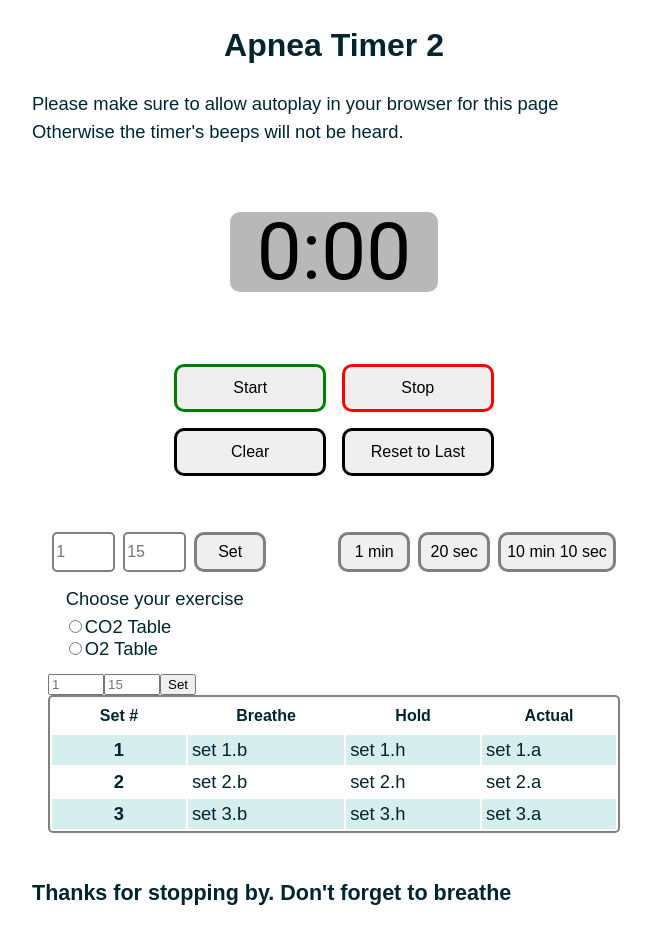
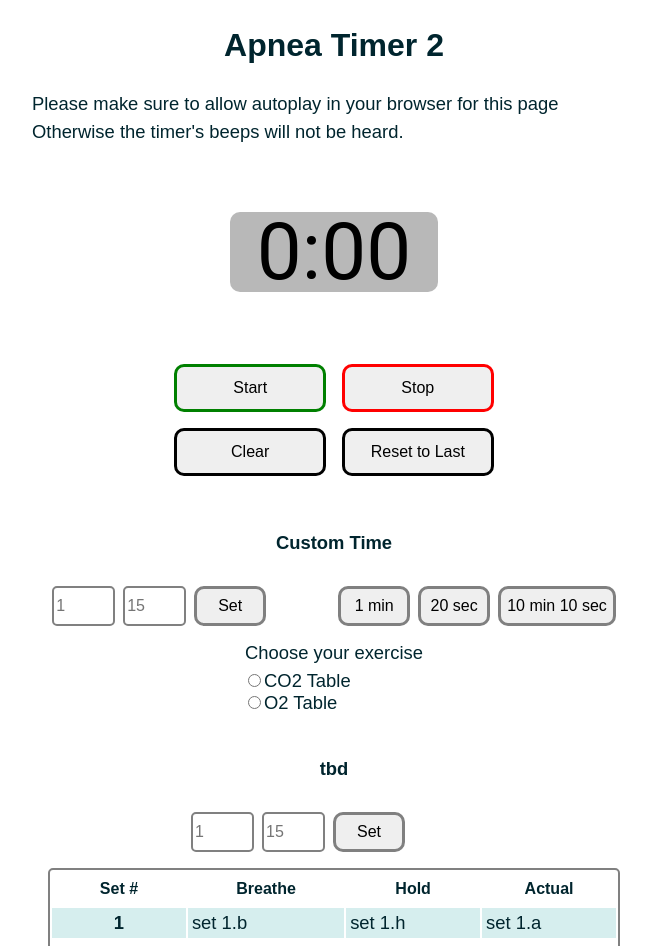
Before and after one commit to ccchrissss/apnea-timer-2, a React (Vite) app: page / in a window 1280 px wide. Shown: the top 946 px of the page, without its empty margins (306-957 px from the left). Built offline with nearby package versions, Linux system fonts and the light colour scheme.

Commit message:
feat: implement Inputs component inside of WorkoutTable component. Modify styling of both Inputs components.

```diff
--- a/src/components/InputsAndPresets.jsx
+++ b/src/components/InputsAndPresets.jsx
@@ -1,12 +1,15 @@
 import { StyledInputsAndPresets } from './styles/InputsAndPresets.styled'
 // import Inputs from './Inputs'
 
-export const Inputs = ({ onSetTimerFromInputs }) => {
+export const Inputs = ({ formName, onSetTimerFromInputs }) => {
 
   return (
     <>
       <div className="break"></div>
+      <h4>{formName}</h4>
+      <div className="break"></div>
       <form className="inputs">
+        {/* <label>{inputsLabel}</label> */}
         {/* <label>Min</label> */}
         <input id="minutes-input" type="number" placeholder="1" min="0" max="10" step="1" />
         {/* <label>Sec</label> */}
@@ -36,7 +39,7 @@ const InputsAndPresets = ({ handleOnSetPreset100, handleOnSetPreset020, handleOn
 
   return (
     <StyledInputsAndPresets>
-      <Inputs onSetTimerFromInputs={handleOnSetTimerFromInputs} />
+      <Inputs formName={'Custom Time'} onSetTimerFromInputs={handleOnSetTimerFromInputs} />
       <PresetTimes
         onSetPreset100={handleOnSetPreset100}
         onSetPreset020={handleOnSetPreset020}
--- a/src/components/WorkoutTable.jsx
+++ b/src/components/WorkoutTable.jsx
@@ -19,7 +19,7 @@ const WorkoutTable = () => {
         </div>
       </fieldset>
 
-      <Inputs />
+      <Inputs formName={'tbd'} />
 
       <table>
         <thead>
--- a/src/components/styles/InputsAndPresets.styled.jsx
+++ b/src/components/styles/InputsAndPresets.styled.jsx
@@ -7,8 +7,11 @@ export const StyledInputsAndPresets = styled.section`
   row-gap: 1rem;
   justify-content: center;
   margin: 1rem;
-  font-size: rem;
 
+  h4 {
+    margin-top: 0px;
+    margin-bottom: 0px;
+  }
   .inputs {
       display: flex;
       flex-basis: 50%;
--- a/src/components/styles/WorkoutTable.styled.jsx
+++ b/src/components/styles/WorkoutTable.styled.jsx
@@ -39,6 +39,44 @@ export const StyledWorkoutTable = styled.section`
     padding: 0.25rem;
   }
 
+
+  display: flex;
+  flex-wrap: wrap;
+  row-gap: 1rem;
+  justify-content: center;
+  margin: 1rem;
+
+  h4 {
+    margin-top: 0px;
+    margin-bottom: 0px;
+  }
+  .inputs {
+      display: flex;
+      flex-basis: 50%;
+      /* flex-wrap: wrap; */
+      row-gap: 10px;
+      column-gap: 0.5rem;
+  }
+  .inputs > * {
+    font-size: 1rem;
+    height: 2.5rem;
+    max-width: 5rem;
+  }
+  #minutes-input {
+    border: solid 2px gray;
+    border-radius: 5px;
+  }
+  #seconds-input {
+    border: solid 2px gray;
+    border-radius: 5px;
+  }
+  button {
+    font-size: 1rem;
+    border: solid gray;
+    border-radius: 10px;
+    min-width: 4.5rem;
+  }
+
 `
 
 // table {
```
Also changed, not shown: src/components/Inputs.jsx (deleted, +0 -19 lines).
